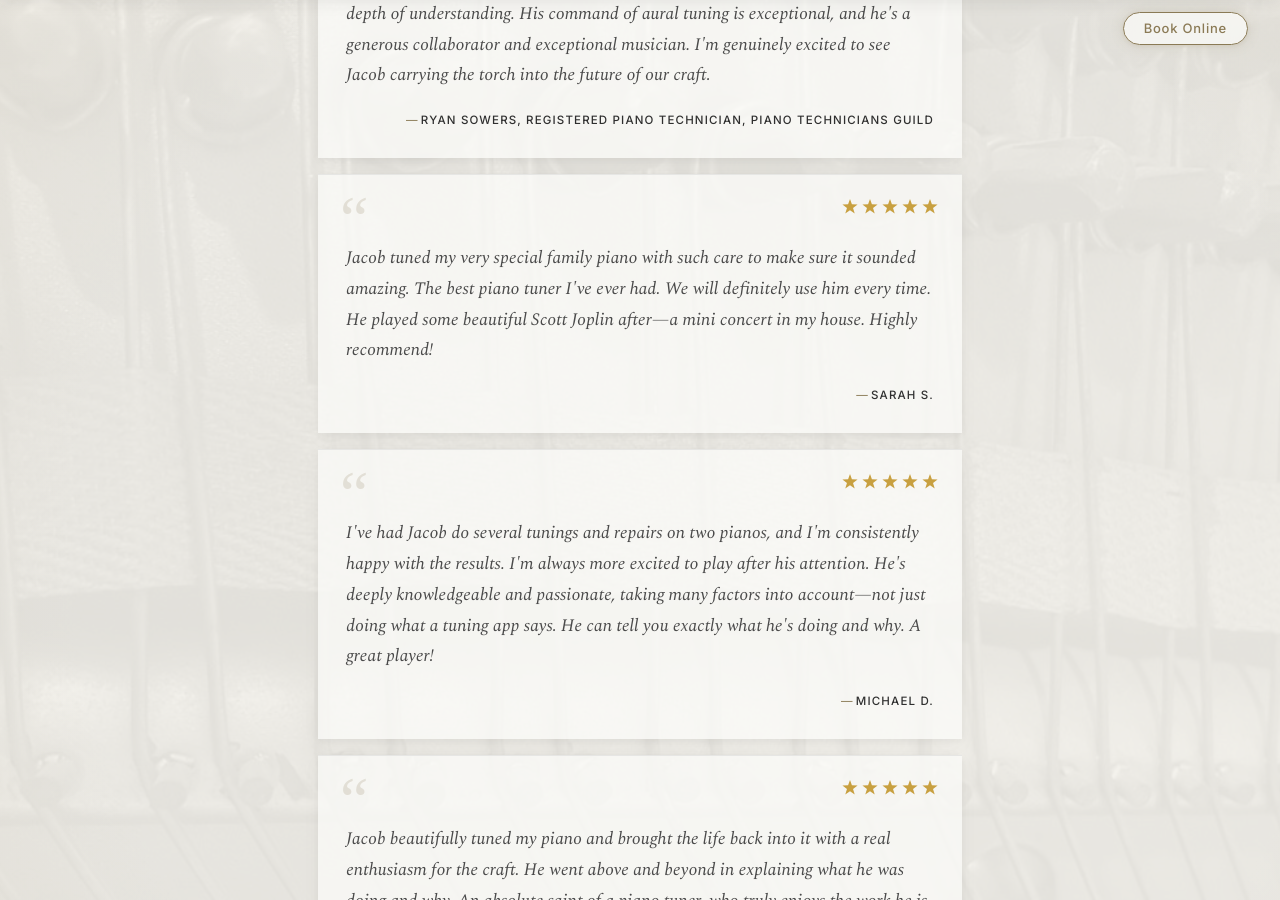
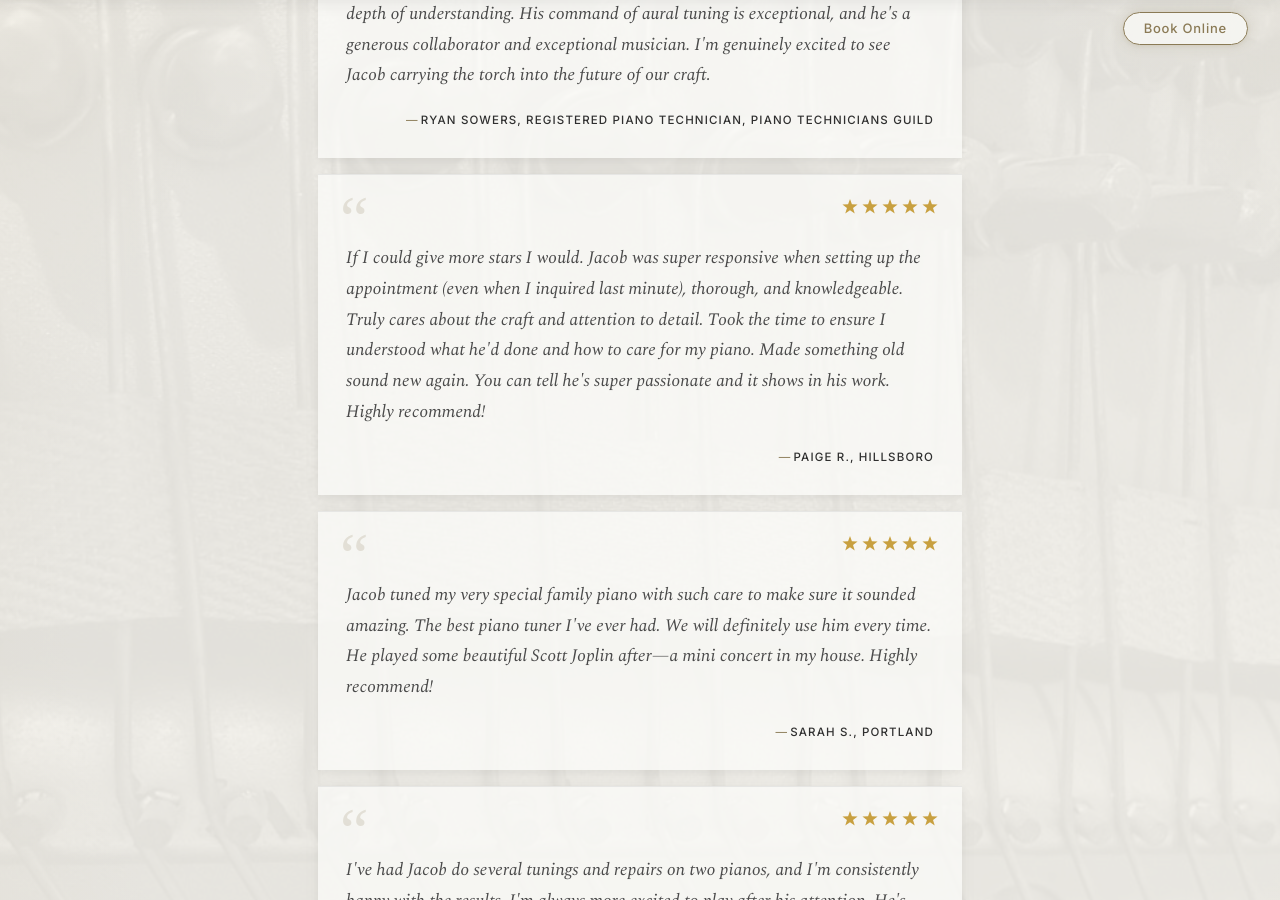
Before and after one commit to jacoblast/jacoblast.github.io, a Jekyll site: the page built from index.html, in a window 1280 px wide and 900 px high, scrolled down 4165 px. Built offline with Jekyll 4.4.1, drawn with Linux system fonts in a browser that asks for light colours; some web fonts are replaced; some of the changed text lies outside the part shown.

Commit message:
Add Paige R. review; add client cities to testimonials
Co-Authored-By: Claude Opus 4.8 <noreply@anthropic.com>

```diff
--- a/_data/testimonials.yml
+++ b/_data/testimonials.yml
@@ -2,18 +2,18 @@
   text: "I've been a piano technician for over 30 years and serve as a Certified Tuning Examiner for the Piano Technicians Guild. It's rare to meet someone with Jacob's depth of understanding. His command of aural tuning is exceptional, and he's a generous collaborator and exceptional musician. I'm genuinely excited to see Jacob carrying the torch into the future of our craft."
   date: "March 2026"
 
-- name: "Sarah S."
+- name: "Paige R., Hillsboro"
+  text: "If I could give more stars I would. Jacob was super responsive when setting up the appointment (even when I inquired last minute), thorough, and knowledgeable. Truly cares about the craft and attention to detail. Took the time to ensure I understood what he'd done and how to care for my piano. Made something old sound new again. You can tell he's super passionate and it shows in his work. Highly recommend!"
+  date: "July 2026"
+
+- name: "Sarah S., Portland"
   text: "Jacob tuned my very special family piano with such care to make sure it sounded amazing. The best piano tuner I've ever had. We will definitely use him every time. He played some beautiful Scott Joplin after—a mini concert in my house. Highly recommend!"
   date: "March 2026"
 
-- name: "Michael D."
+- name: "Michael D., Portland"
   text: "I've had Jacob do several tunings and repairs on two pianos, and I'm consistently happy with the results. I'm always more excited to play after his attention. He's deeply knowledgeable and passionate, taking many factors into account—not just doing what a tuning app says. He can tell you exactly what he's doing and why. A great player!"
   date: "March 2026"
 
 # - name: "Lisa S."
   # text: "Our piano sounds better than it has in years. Jacob was kind, knowledgeable, and went above and beyond to both answer our questions and ensure that our instrument sounded amazing. We will happily have him back the next time our piano needs tuning."
   # date: "March 2026"
-
-- name: "TJ T."
-  text: "Jacob beautifully tuned my piano and brought the life back into it with a real enthusiasm for the craft. He went above and beyond in explaining what he was doing and why. An absolute saint of a piano tuner, who truly enjoys the work he is doing. Highly recommend."
-  date: "March 2026"
```
